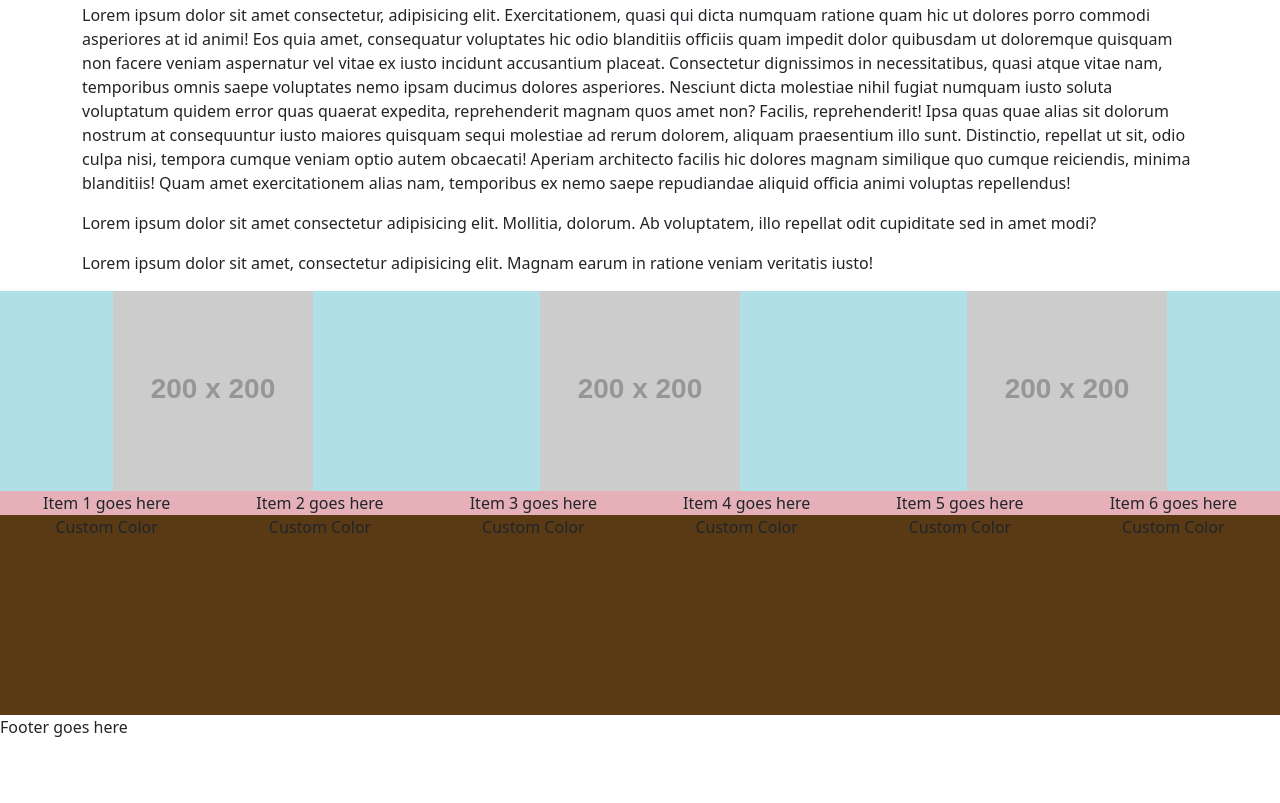
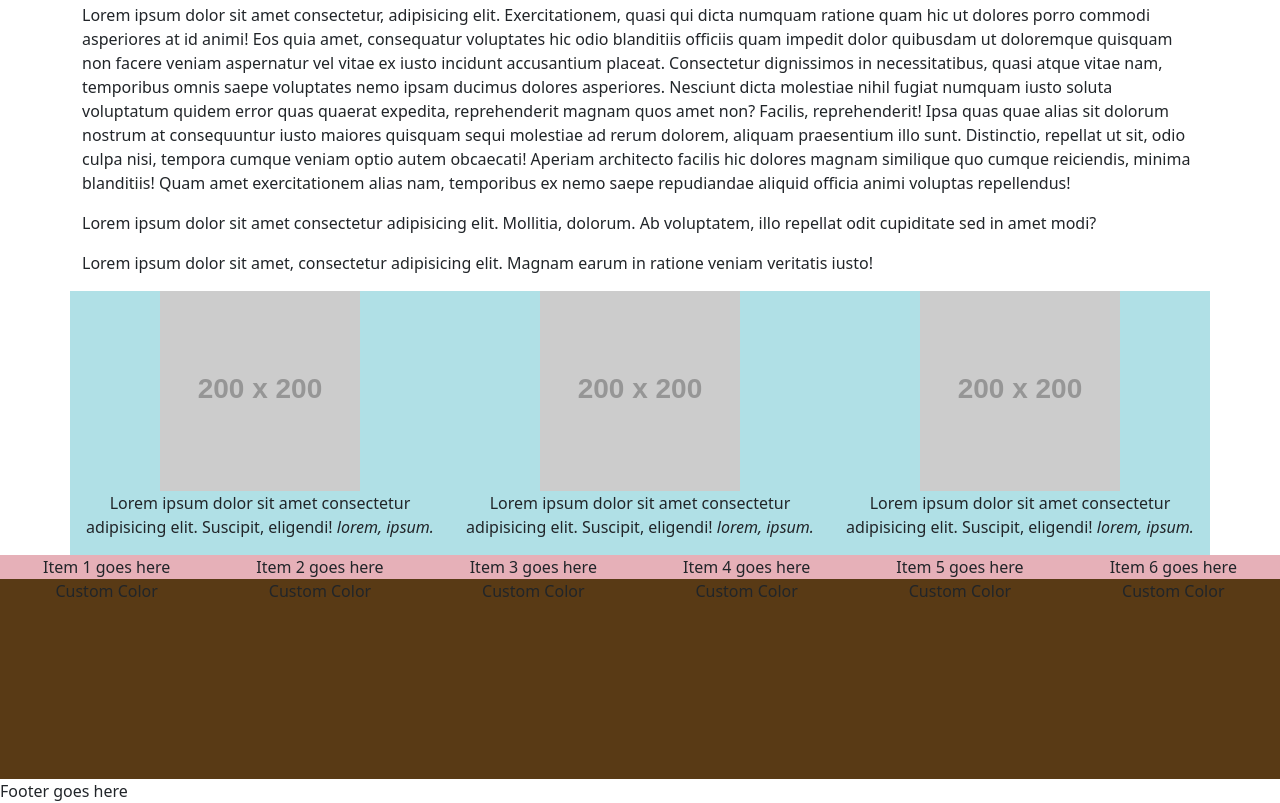
Before and after one commit to VickeyCervantes/imed1316-spring-2024, a plain HTML site: page index.html in a window 1280 px wide. Shown: the part 2204-3007 px from the top of the page. Before the commit the page ends 2943 px from the top, so only its background shows below. Drawn offline with nearby package versions, Linux system fonts and the light colour scheme; placeholder pictures from the web are drawn by us; a web font is replaced by a local one.

Commit message:
added blockquotes

```diff
--- a/index.html
+++ b/index.html
@@ -298,16 +298,31 @@
 
 
        <!-- Begin Testimonials -->
-       <div class="container-fluid text-center" style="background-color: powderblue;height: 200 px;">
+       <div class="container text-center" style="background-color: powderblue;height: 200 px;">
         <div class="row">
             <div class="col-12 col-xxs-12 col-xs-12 col-sm-12 col-md-12 col-lg-4 col-xl-4 col-xxl-4">
               <Img src="https://dummyimage.com/200x200/cccccc/ffffff.jpg" />
+              <br>
+              <blockquote>
+                   Lorem ipsum dolor sit amet consectetur adipisicing elit. Suscipit, eligendi!
+                  <cite>lorem, ipsum.</cite>
+              </blockquote>
             </div>
             <div class="col-12 col-xxs-12 col-xs-12 col-sm-12 col-md-12 col-lg-4 col-xl-4 col-xxl-4">
               <Img src="https://dummyimage.com/200x200/cccccc/ffffff.jpg" />
+              <br>
+              <blockquote>
+                   Lorem ipsum dolor sit amet consectetur adipisicing elit. Suscipit, eligendi!
+                  <cite>lorem, ipsum.</cite>
+              </blockquote>
             </div>
             <div class="col-12 col-xxs-12 col-xs-12 col-sm-12 col-md-12 col-lg-4 col-xl-4 col-xxl-4">
               <Img src="https://dummyimage.com/200x200/cccccc/ffffff.jpg" />
+              <br>
+              <blockquote>
+                   Lorem ipsum dolor sit amet consectetur adipisicing elit. Suscipit, eligendi!
+                  <cite>lorem, ipsum.</cite>
+              </blockquote>
             </div>
         </div>
      </div>
```
